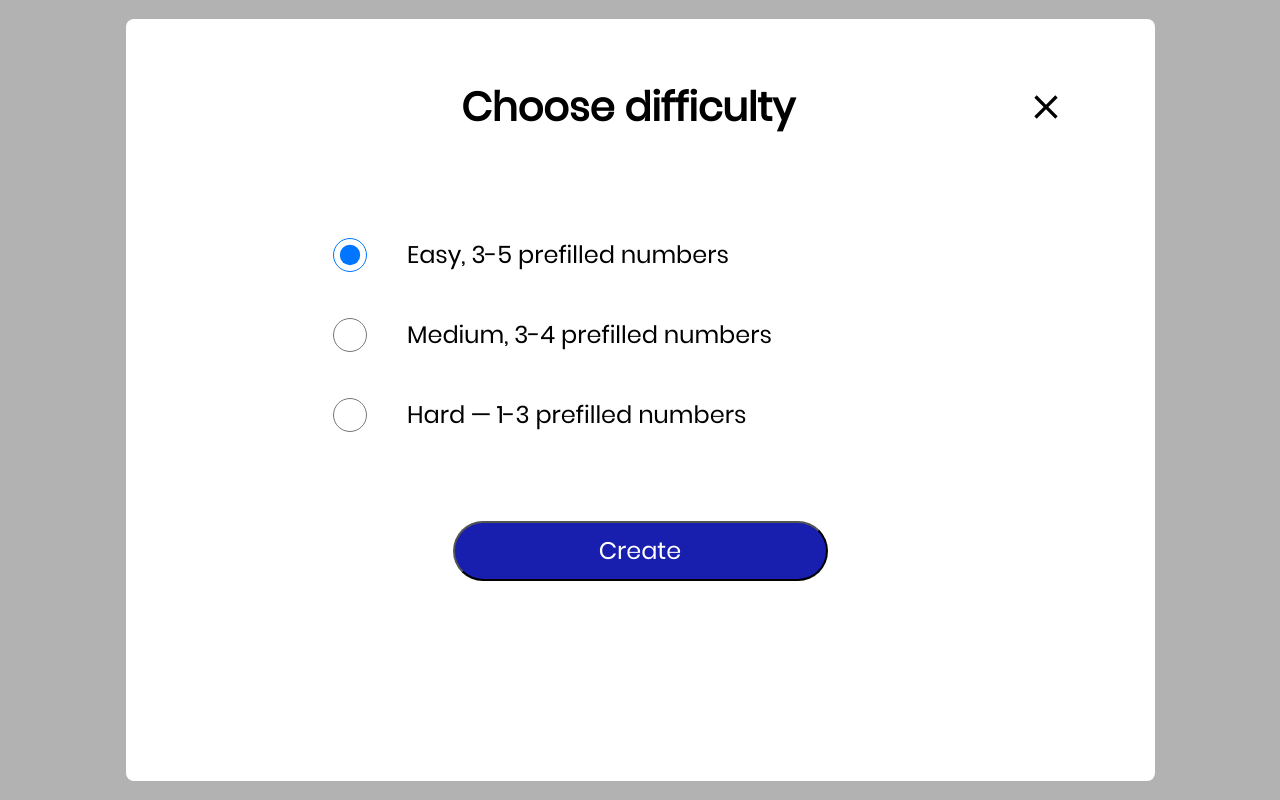
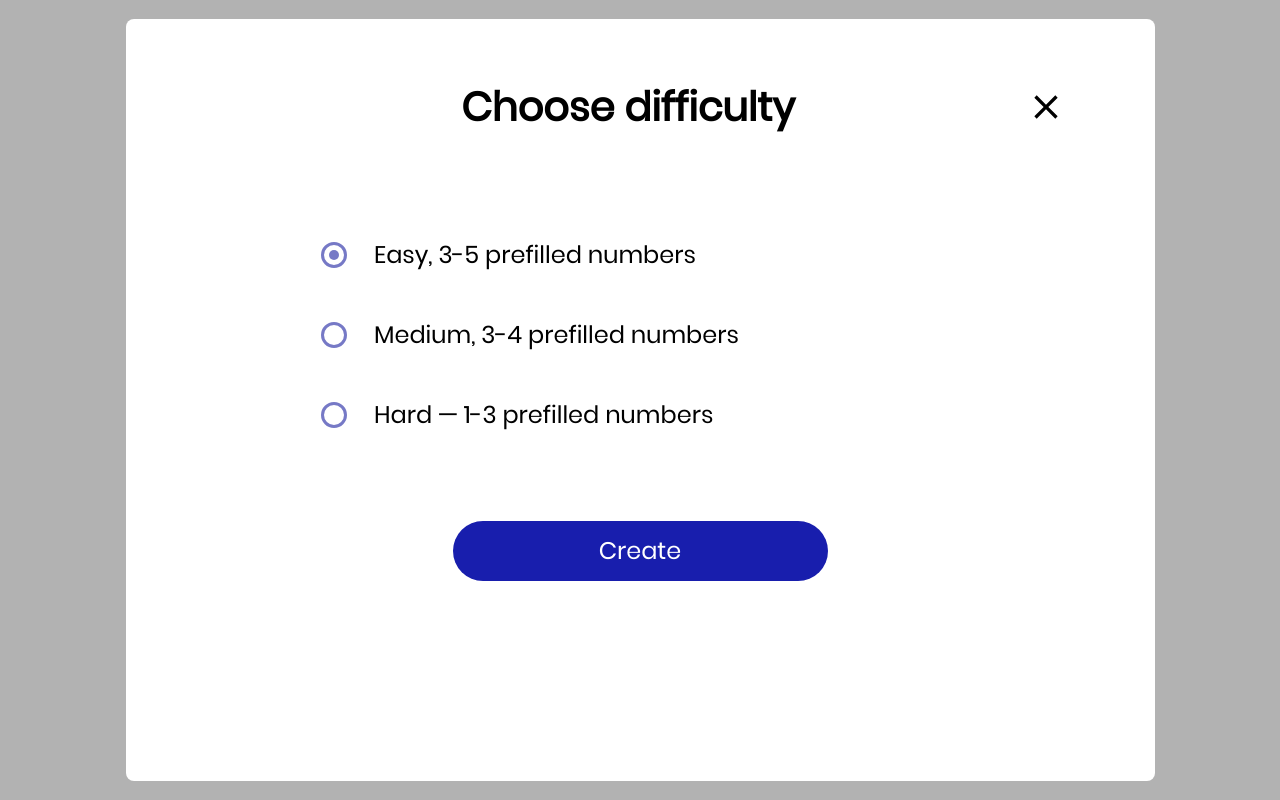
Before and after one commit to tachka123/sudoku, a React app: page / in a window 1280 px wide. Built offline with nearby package versions, Linux system fonts and the light colour scheme; the HTML template or start-up script is replaced by a standard one.

Commit message:
Custom radio button component

```diff
--- a/src/componetns/newPuzzle/CreateNewPuzzleButton/s.module.css
+++ b/src/componetns/newPuzzle/CreateNewPuzzleButton/s.module.css
@@ -11,6 +11,7 @@
   font-size: 24px;
   line-height: 36px;
   transition: ease-in-out 300ms all;
+  border: none;
 }
 
 .container:hover {
--- /dev/null
+++ b/src/componetns/newPuzzle/CreateNewPuzzleForm/SelectItem/CustomRadio.tsx
@@ -0,0 +1,27 @@
+import React from "react";
+import s from "./s.module.css";
+
+interface IProps {
+  cbOnClick: () => void;
+  value: number;
+  currentValue: number;
+}
+
+const CustomRadio = ({ cbOnClick, currentValue, value }: IProps) => {
+  const active = value === currentValue;
+  return (
+    <div className={s.radioContainer}>
+      <div className={s.radioStroke}></div>
+      {active && <div className={s.radioPoint}></div>}
+      <div className={s.radioStrokeHover}></div>
+      <input
+        onChange={cbOnClick}
+        checked={active}
+        type="radio"
+        className={s.radioBtn}
+      />
+    </div>
+  );
+};
+
+export default CustomRadio;
--- a/src/componetns/newPuzzle/CreateNewPuzzleForm/SelectItem/index.tsx
+++ b/src/componetns/newPuzzle/CreateNewPuzzleForm/SelectItem/index.tsx
@@ -1,4 +1,5 @@
 import React, { useCallback } from "react";
+import CustomRadio from "./CustomRadio";
 import s from "./s.module.css";
 
 interface IProps {
@@ -14,11 +15,10 @@ const Select = ({ value, text, currentValue, onClick }: IProps) => {
   }, []);
   return (
     <div onClick={cbOnClick} className={s.container}>
-      <input
-        onChange={cbOnClick}
-        checked={value === currentValue}
-        type="radio"
-        className={s.radioBtn}
+      <CustomRadio
+        cbOnClick={cbOnClick}
+        value={value}
+        currentValue={currentValue}
       />
       <span className={s.text}>{text}</span>
     </div>
--- a/src/componetns/newPuzzle/CreateNewPuzzleForm/SelectItem/s.module.css
+++ b/src/componetns/newPuzzle/CreateNewPuzzleForm/SelectItem/s.module.css
@@ -11,12 +11,76 @@
 }
 
 .radioBtn {
-  width: 34px;
-  height: 34px;
-  margin-right: 40px;
+  width: 25px;
+  height: 25px;
+  position: absolute;
+  opacity: 0;
 }
 
 .text {
   font-size: 24px;
   line-height: 36px;
 }
+
+.radioContainer {
+  width: 1px;
+  height: 1px;
+  position: relative;
+  margin-right: 40px;
+  cursor: pointer;
+}
+
+.radioContainer * {
+  top: 50%;
+  left: 50%;
+  transform: translate(-50%, -50%);
+  transition: ease-in-out 300ms all;
+}
+
+.radioStrokeHover {
+  width: 10px;
+  height: 10px;
+  background-color: #7679c6;
+  border-radius: 20px;
+  opacity: 0;
+  z-index: 2;
+}
+
+.radioContainer:hover .radioStrokeHover {
+  width: 40px;
+  height: 40px;
+  position: absolute;
+  opacity: 0.3;
+}
+
+.radioStroke {
+  width: 20px;
+  height: 20px;
+  border-radius: 20px;
+  border: solid #7679c6 3px;
+  position: absolute;
+  z-index: 3;
+}
+
+.radioPoint {
+  width: 10px;
+  height: 10px;
+  border-radius: 20px;
+  position: absolute;
+  background-color: #7679c6;
+  z-index: 3;
+  animation: radioPoint 200ms ease-in-out;
+}
+
+@keyframes radioPoint {
+  from {
+    opacity: 0;
+    width: 5px;
+    height: 5px;
+  }
+  to {
+    opacity: 1;
+    width: 10px;
+    height: 10px;
+  }
+}
```
